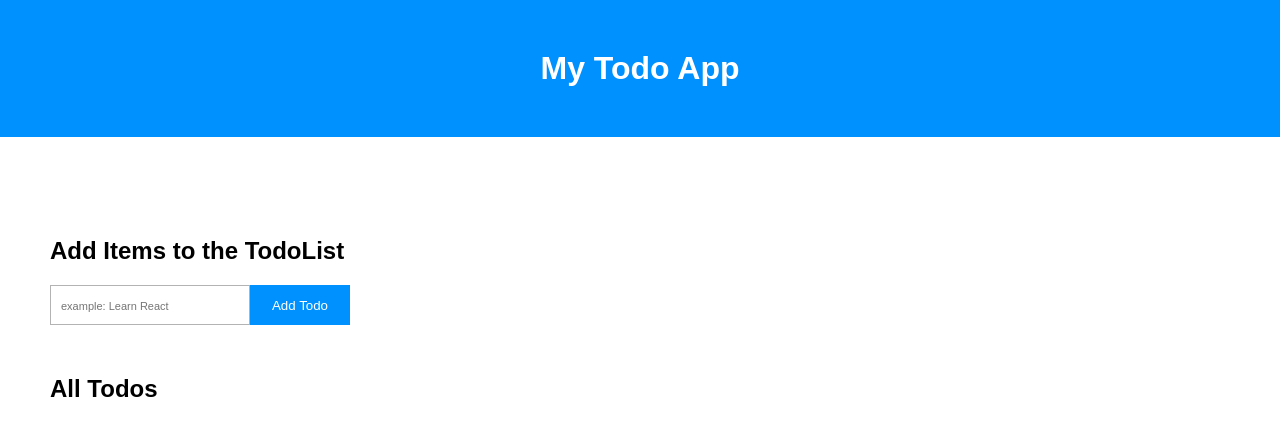
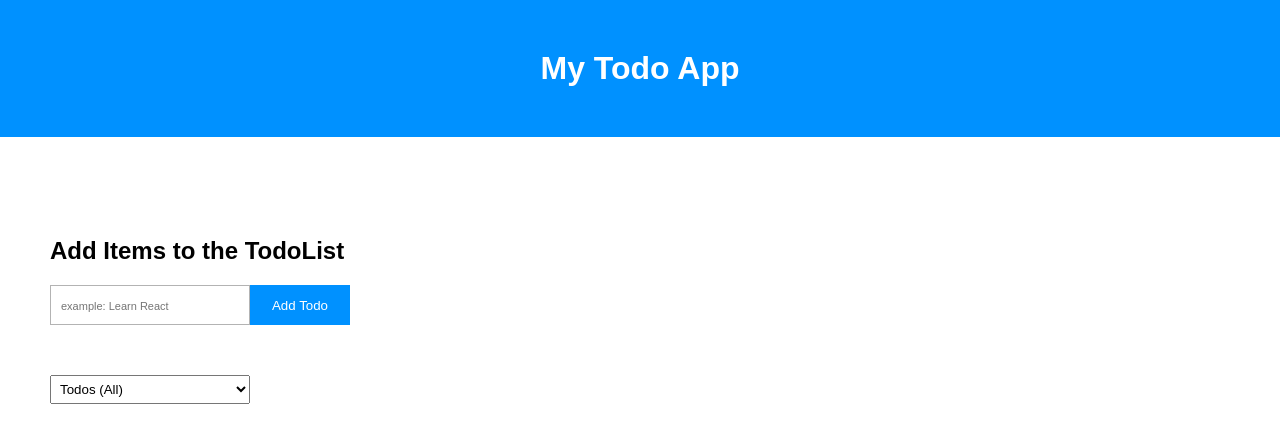
Before and after one commit to becodeorg/hamilton-7-to-do-react-sachajeunejean, a React (Create React App) app: page / in a window 1280 px wide. Shown: the top 442 px of the page. Built offline with nearby package versions, Linux system fonts and the light colour scheme; a web font is replaced by a local one.

Commit message:
commit changes

```diff
--- a/src/components/Todo.js
+++ b/src/components/Todo.js
@@ -1,6 +1,12 @@
-import React from "react";
+import React, { useEffect, useState } from "react";
 
-const Todo = ({ index, todo, todos, setTodos }) => {
+const Todo = ({ index, todo, todos, setTodos, categoryState }) => {
+  let [category, setCategory] = useState([]);
+
+  useEffect(() => {
+    setCategory("progress");
+  }, []);
+
   const handleDelete = () => {
     setTodos(todos.filter((t) => t !== todo));
 
@@ -8,16 +14,29 @@ const Todo = ({ index, todo, todos, setTodos }) => {
     for (let key of keys) {
       const item = localStorage.getItem(key);
       if (item === todo) {
-        console.log(item);
         localStorage.removeItem(key);
       }
     }
   };
 
+  const handleTodoDone = (e) => {
+    setCategory("done");
+  };
+
   return (
-    <li className="todo-app__list-container__list__todo">
+    <li
+      className={`${
+        categoryState !== "all" && categoryState !== category ? "hide" : ""
+      } todo-app__list-container__list__todo`}
+    >
       <p>{todo}</p>
-      <span id="todo-check" className="material-symbols-outlined">
+      <span
+        id="todo-check"
+        className={`${
+          categoryState === "done" ? "hide" : ""
+        } material-symbols-outlined`}
+        onClick={handleTodoDone}
+      >
         check
       </span>
       <span
--- a/src/components/TodoList.js
+++ b/src/components/TodoList.js
@@ -1,13 +1,22 @@
-import React, { useEffect, useState } from "react";
+import { React, useEffect, useState } from "react";
 import Todo from "./Todo";
 
 const TodoList = () => {
   let [todos, setTodos] = useState([]);
+  let [categoryState, setCategoryState] = useState([]);
 
   useEffect(() => {
     const values = Object.values(localStorage);
     setTodos([...values]);
   }, []);
+
+  useEffect(() => {
+    setCategoryState("all");
+  }, []);
+
+  const handleCategories = (e) => {
+    setCategoryState(e.target.value);
+  };
 
   const handleSubmit = (e) => {
     e.preventDefault();
@@ -15,7 +24,8 @@ const TodoList = () => {
       const randomnumber = Math.floor(Math.random() * 100000000 + 1);
 
       localStorage.setItem(String(randomnumber), e.target[0].value);
-      setTodos([...todos, e.target[0].value]);
+      if (!todos.includes(e.target[0].value))
+        setTodos([...todos, e.target[0].value]);
 
       e.target[0].value = "";
     }
@@ -41,7 +51,11 @@ const TodoList = () => {
         </button>
       </form>
       <article className="todo-app__list-container">
-        <h2>All Todos</h2>
+        <select className="categories" onChange={handleCategories}>
+          <option value="all">Todos (All)</option>
+          <option value="progress">Todos (In Progress)</option>
+          <option value="done">Todos (Dones)</option>
+        </select>
         <ul className="todo-app__list-container__list">
           {todos.map((todo, key) => (
             <Todo
@@ -51,6 +65,7 @@ const TodoList = () => {
               todo={todo}
               todos={todos}
               setTodos={setTodos}
+              categoryState={categoryState}
             />
           ))}
         </ul>
--- a/src/styles/components/_header.scss
+++ b/src/styles/components/_header.scss
@@ -10,5 +10,6 @@ header {
     color: white;
     font-family: "Sono", sans-serif;
     margin: auto;
+    cursor: pointer;
   }
 }
--- a/src/styles/components/_todo-list.scss
+++ b/src/styles/components/_todo-list.scss
@@ -52,9 +52,19 @@
     display: flex;
     flex-direction: column;
 
+    .categories {
+      padding: 5px;
+      width: 200px;
+      margin-bottom: 20px;
+    }
+
     &__list {
       display: flex;
       flex-direction: column;
+
+      .hide {
+        display: none;
+      }
 
       &__todo {
         display: flex;
```
